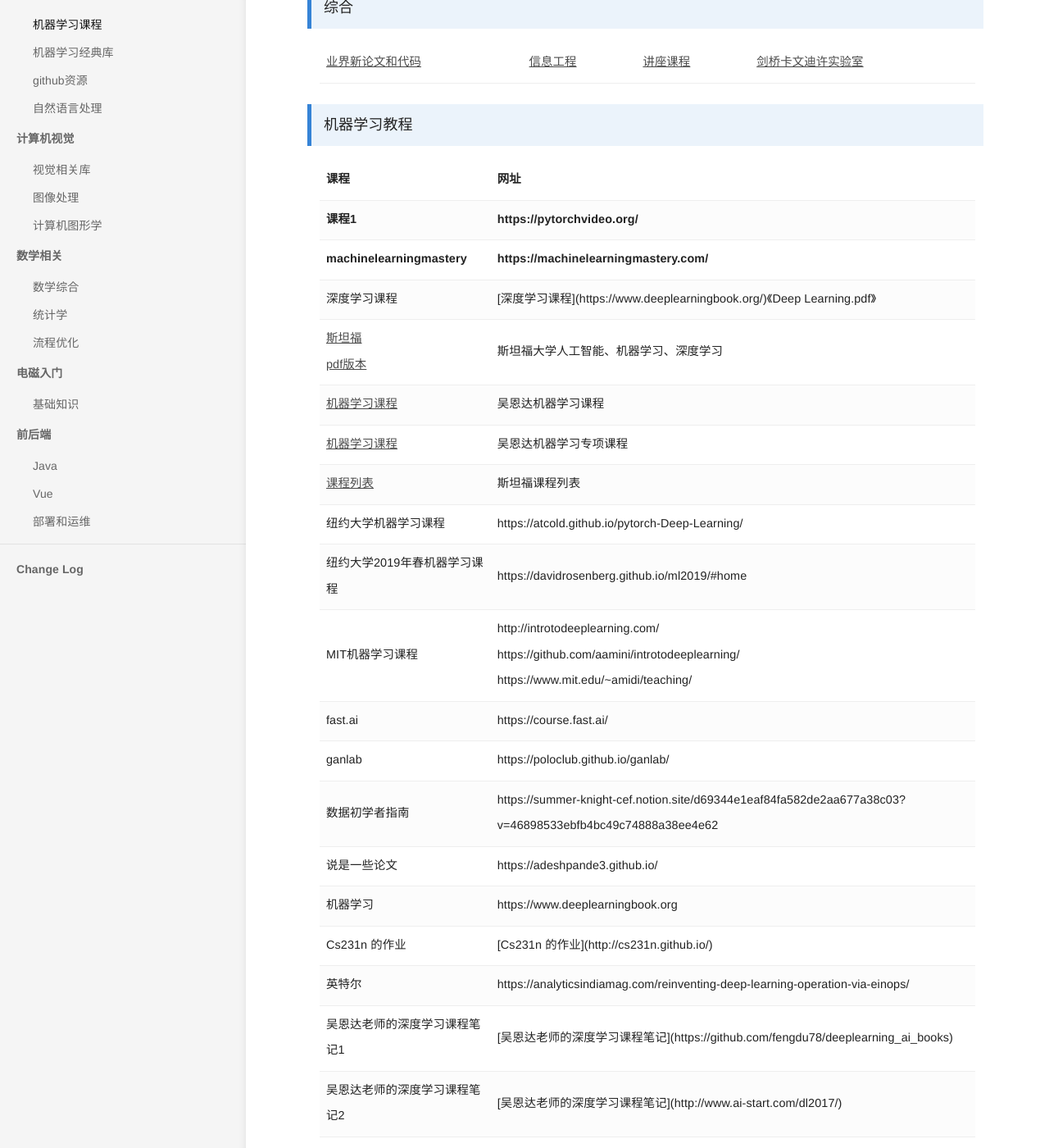
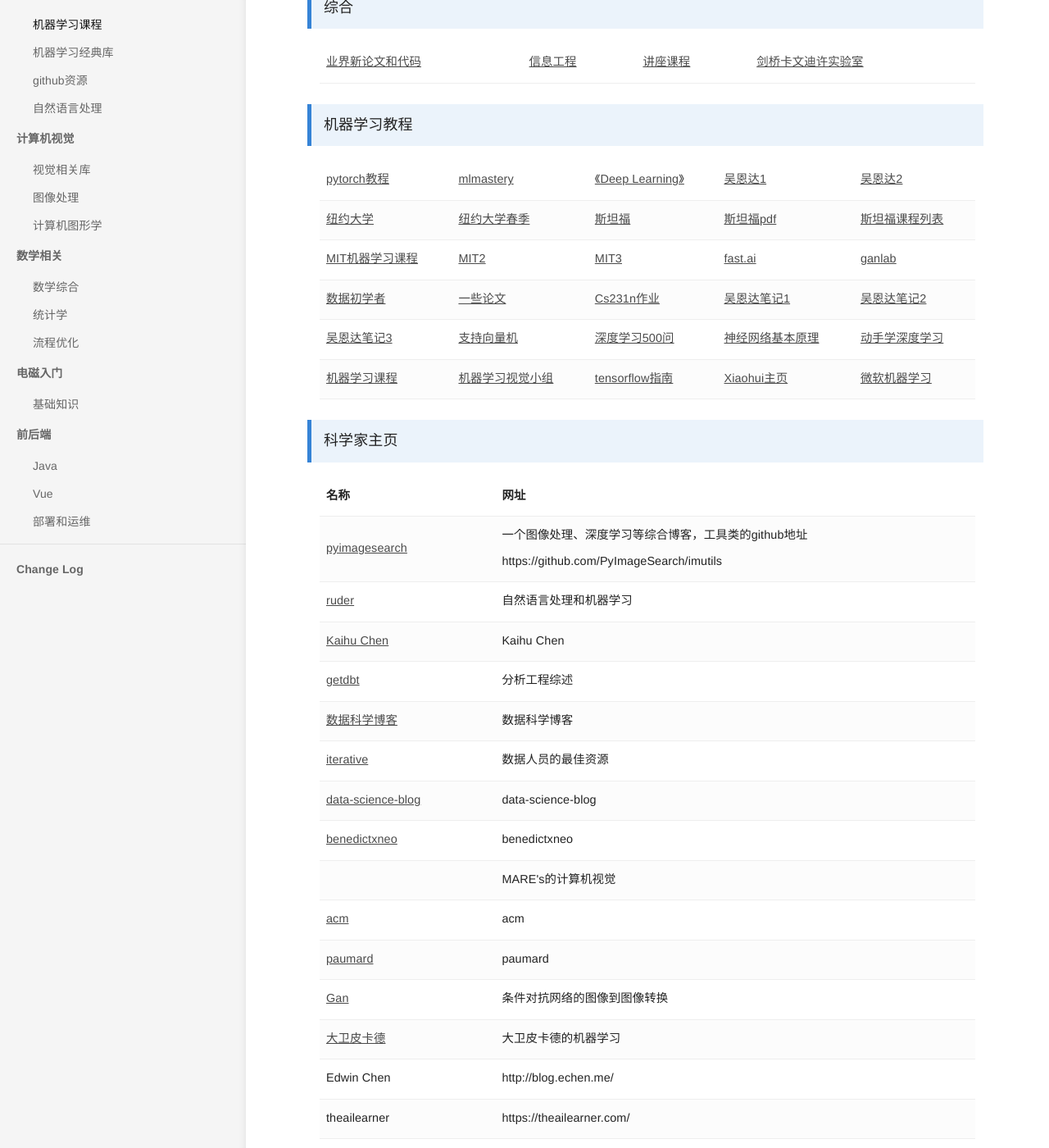
Before and after one commit to bashendixie/Machine_Learning_Notes, a Jekyll site: the page built from _docs/1、机器学习/机器学习课程.md, in a window 1280 px wide and 1400 px high, scrolled down 208 px. Shown: the whole window at 82% size. Built offline with Jekyll 4.4.1, drawn with Linux system fonts in a browser that asks for light colours; some web fonts are replaced; some of the changed text lies outside the part shown.

Commit message:
no message

```diff
--- a/_docs/1、机器学习/机器学习课程.md
+++ b/_docs/1、机器学习/机器学习课程.md
@@ -29,259 +29,104 @@
 	<tbody>
 		<tr>
 			<td>
-				<strong>
-					课程
-				</strong>
+				<a href="https://pytorchvideo.org/" target="_blank">pytorch教程</a>
 			</td>
 			<td>
-				<strong>
-					网址
-				</strong>
+				<a href="https://machinelearningmastery.com/" target="_blank">mlmastery</a>
+			</td>
+			<td>
+				<a href="https://www.deeplearningbook.org/" target="_blank">《Deep Learning》</a>
+			</td>
+			<td>
+				<a href="https://www.coursera.org/learn/machine-learning" target="_blank">吴恩达1</a>
+			</td>
+			<td>
+				<a href="https://www.coursera.org/specializations/deep-learning#instructors" target="_blank">吴恩达2</a>
 			</td>
 		</tr>
 		<tr>
 			<td>
-				<strong>
-					课程1
-				</strong>
+				<a href="https://atcold.github.io/pytorch-Deep-Learning/" target="_blank">纽约大学</a>
 			</td>
 			<td>
-				<strong>
-					https://pytorchvideo.org/
-				</strong>
+				<a href="https://davidrosenberg.github.io/ml2019/#home" target="_blank">纽约大学春季</a>
+			</td>
+			<td>
+				<a href="https://stanford.edu/~shervine/teaching/cs-230/" target="_balnk">斯坦福</a><br/>
+			</td>
+			<td>
+				<a href="https://github.com/afshinea" target="_balnk">斯坦福pdf</a>
+			</td>
+			<td>
+				<a href="https://online.stanford.edu/explore?topics%5B1061%5D=1061&type=All" target="_balnk">斯坦福课程列表</a>
 			</td>
 		</tr>
 		<tr>
 			<td>
-				<strong>
-					machinelearningmastery
-				</strong>
+				<a href="http://introtodeeplearning.com/" target="_balnk">MIT机器学习课程</a>
 			</td>
 			<td>
-				<strong>
-					https://machinelearningmastery.com/
-				</strong>
+				<a href="https://github.com/aamini/introtodeeplearning/" target="_balnk">MIT2</a>
+			</td>
+			<td>
+				<a href="https://www.mit.edu/~amidi/teaching/" target="_balnk">MIT3</a>
+			</td>
+			<td>
+				<a href="https://course.fast.ai/" target="_balnk">fast.ai</a>
+			</td>
+			<td>
+				<a href="https://poloclub.github.io/ganlab/" target="_balnk">ganlab</a>
 			</td>
 		</tr>
 		<tr>
 			<td>
-				深度学习课程
+				<a href="https://summer-knight-cef.notion.site/d69344e1eaf84fa582de2aa677a38c03?v=46898533ebfb4bc49c74888a38ee4e62" target="_blank">数据初学者</a>
 			</td>
 			<td>
-				[深度学习课程](https://www.deeplearningbook.org/)《Deep Learning.pdf》
+				<a href="https://adeshpande3.github.io/" target="_blank">一些论文</a>
+			</td>
+			<td>
+				<a href="http://cs231n.github.io/" target="_blank">Cs231n作业</a>
+			</td>
+			<td>
+				<a href="https://github.com/fengdu78/deeplearning_ai_books" target="_blank">吴恩达笔记1</a>
+			</td>
+			<td>
+				<a href="http://www.ai-start.com/dl2017/" target="_blank">吴恩达笔记2</a>
 			</td>
 		</tr>
 		<tr>
 			<td>
-				<a href="https://stanford.edu/~shervine/teaching/cs-230/" target="_balnk">斯坦福</a><br/>
-				<a href="https://github.com/afshinea" target="_balnk">pdf版本</a>
+				<a href="https://github.com/fengdu78/Coursera-ML-AndrewNg-Notes" target="_blank">吴恩达笔记3</a>
 			</td>
 			<td>
-				斯坦福大学人工智能、机器学习、深度学习
+				<a href="https://www.svm-tutorial.com/" target="_blank">支持向量机</a>
+			</td>
+			<td>
+				<a href="https://gitee.com/bashendixie/DeepLearning-500-questions/tree/master" target="_blank">深度学习500问</a>
+			</td>
+			<td>
+				<a href="https://microsoft.github.io/ai-edu/%E5%9F%BA%E7%A1%80%E6%95%99%E7%A8%8B/A2-%E7%A5%9E%E7%BB%8F%E7%BD%91%E7%BB%9C%E5%9F%BA%E6%9C%AC%E5%8E%9F%E7%90%86/index.html" target="_blank">神经网络基本原理</a>
+			</td>
+			<td>
+				<a href="https://zh.d2l.ai/" target="_blank">动手学深度学习</a>
 			</td>
 		</tr>
 		<tr>
 			<td>
-				<a href="https://www.coursera.org/learn/machine-learning" target="_balnk">机器学习课程</a>
+				<a href="https://atcold.github.io/pytorch-Deep-Learning/en/faq/" target="_blank">机器学习课程</a>
 			</td>
 			<td>
-				吴恩达机器学习课程
-			</td>
-		</tr>
-		<tr>
-			<td>
-				<a href="https://www.coursera.org/specializations/deep-learning#instructors" target="_balnk">机器学习课程</a>
+				<a href="https://lab1055.github.io/" target="_blank">机器学习视觉小组</a>
 			</td>
 			<td>
-				吴恩达机器学习专项课程
-			</td>
-		</tr>
-		<tr>
-			<td>
-				<a href="https://online.stanford.edu/explore?topics%5B1061%5D=1061&type=All" target="_balnk">课程列表</a>
+				<a href="https://www.tensorflow.org/tutorials/" target="_blank">tensorflow指南</a>
 			</td>
 			<td>
-				斯坦福课程列表
-			</td>
-		</tr>
-		<tr>
-			<td>
-				纽约大学机器学习课程
+				<a href="https://www.ics.uci.edu/~xhx/" target="_blank">Xiaohui主页</a>
 			</td>
 			<td>
-				https://atcold.github.io/pytorch-Deep-Learning/
-			</td>
-		</tr>
-		<tr>
-			<td>
-				纽约大学2019年春机器学习课程
-			</td>
-			<td>
-				https://davidrosenberg.github.io/ml2019/#home
-			</td>
-		</tr>
-		<tr>
-			<td>
-				MIT机器学习课程
-			</td>
-			<td>
-				http://introtodeeplearning.com/
-				<br/>
-				https://github.com/aamini/introtodeeplearning/
-				<br/>
-				https://www.mit.edu/~amidi/teaching/
-			</td>
-		</tr>
-		<tr>
-			<td>
-				fast.ai
-			</td>
-			<td>
-				https://course.fast.ai/
-			</td>
-		</tr>
-		<tr>
-			<td>
-				ganlab
-			</td>
-			<td>
-				https://poloclub.github.io/ganlab/
-			</td>
-		</tr>
-		<tr>
-			<td>
-				数据初学者指南
-			</td>
-			<td>
-				https://summer-knight-cef.notion.site/d69344e1eaf84fa582de2aa677a38c03?v=46898533ebfb4bc49c74888a38ee4e62
-			</td>
-		</tr>
-		<tr>
-			<td>
-				说是一些论文
-			</td>
-			<td>
-				https://adeshpande3.github.io/
-			</td>
-		</tr>
-		<tr>
-			<td>
-				机器学习
-			</td>
-			<td>
-				https://www.deeplearningbook.org
-			</td>
-		</tr>
-		<tr>
-			<td>
-				Cs231n 的作业
-			</td>
-			<td>
-				[Cs231n 的作业](http://cs231n.github.io/)
-			</td>
-		</tr>
-		<tr>
-			<td>
-				英特尔
-			</td>
-			<td>
-				https://analyticsindiamag.com/reinventing-deep-learning-operation-via-einops/
-			</td>
-		</tr>
-		<tr>
-			<td>
-				吴恩达老师的深度学习课程笔记1
-			</td>
-			<td>
-				[吴恩达老师的深度学习课程笔记](https://github.com/fengdu78/deeplearning_ai_books)
-			</td>
-		</tr>
-		<tr>
-			<td>
-				吴恩达老师的深度学习课程笔记2
-			</td>
-			<td>
-				[吴恩达老师的深度学习课程笔记](http://www.ai-start.com/dl2017/)
-			</td>
-		</tr>
-		<tr>
-			<td>
-				吴恩达老师的深度学习课程笔记3
-			</td>
-			<td>
-				[吴恩达老师的深度学习课程笔记](https://github.com/fengdu78/Coursera-ML-AndrewNg-Notes)
-			</td>
-		</tr>
-		<tr>
-			<td>
-				支持向量机教程
-			</td>
-			<td>
-				[支持向量机教程](https://www.svm-tutorial.com/)
-			</td>
-		</tr>
-		<tr>
-			<td>
-				深度学习500问
-			</td>
-			<td>
-				[深度学习500问](https://gitee.com/bashendixie/DeepLearning-500-questions/tree/master)
-			</td>
-		</tr>
-		<tr>
-			<td>
-				神经网络基本原理教程
-			</td>
-			<td>
-				<a href="https://microsoft.github.io/ai-edu/%E5%9F%BA%E7%A1%80%E6%95%99%E7%A8%8B/A2-%E7%A5%9E%E7%BB%8F%E7%BD%91%E7%BB%9C%E5%9F%BA%E6%9C%AC%E5%8E%9F%E7%90%86/index.html">神经网络基本原理教程</a>
-			</td>
-		</tr>
-		<tr>
-			<td>
-				动手学深度学习
-			</td>
-			<td>
-				https://zh.d2l.ai/
-			</td>
-		</tr>
-		<tr>
-			<td>
-				微软机器学习课程
-			</td>
-			<td>
-				https://github.com/microsoft/ML-For-Beginners/blob/main/translations/README.zh-cn.md
-			</td>
-		</tr>
-		<tr>
-			<td>
-				机器学习课程
-			</td>
-			<td>
-				https://atcold.github.io/pytorch-Deep-Learning/en/faq/
-			</td>
-		</tr>
-		<tr>
-			<td>
-				机器学习视觉小组
-			</td>
-			<td>
-				https://lab1055.github.io/
-			</td>
-		</tr>
-		<tr>
-			<td>
-				Xiaohui Xie主页
-			</td>
-			<td>
-				https://www.ics.uci.edu/~xhx/
-			</td>
-		</tr>
-		<tr>
-			<td>
-				tensorflow指南
-			</td>
-			<td>
-				https://www.tensorflow.org/tutorials/
+				<a href="https://github.com/microsoft/ML-For-Beginners/blob/main/translations/README.zh-cn.md" target="_blank">微软机器学习</a>
 			</td>
 		</tr>
 	</tbody>
@@ -568,6 +413,11 @@
 				<a href="https://hydra.cc/" data-wpel-link="external" target="_blank">hydra</a>
 			</td>
 		</tr>
+		<tr>
+			<td>
+				<a href="https://analyticsindiamag.com/complete-guide-to-mbrl-python-tool-for-model-based-reinforcement-learning/" target="_blank">MBRL 完整指南</a>
+			</td>
+		</tr>
 	</tbody>
 </table>
 
```
